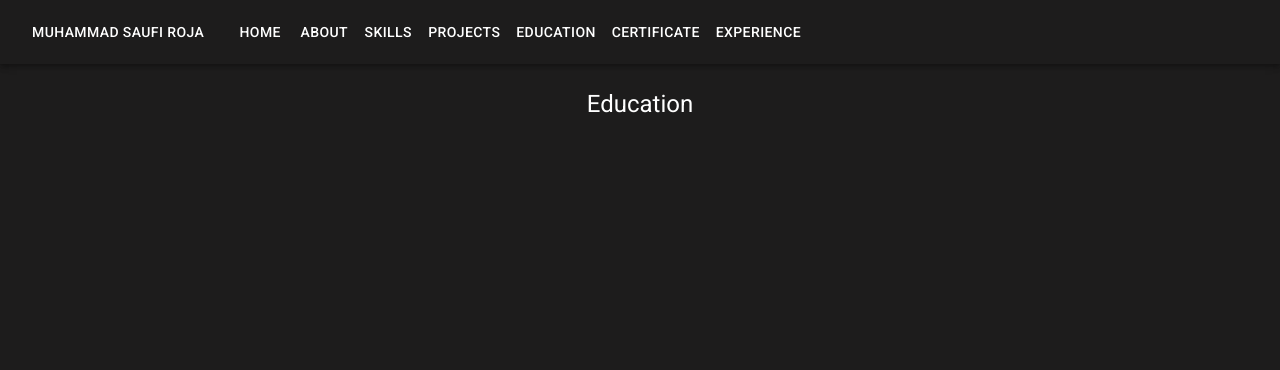
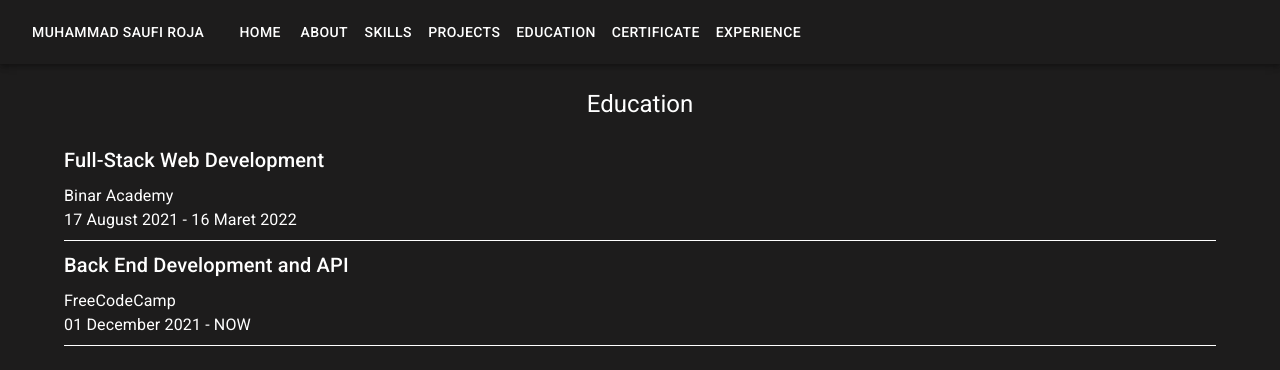
Before and after one commit to saufiroja/portofolio, a React (Create React App) app: page /education in a window 1280 px wide. Shown: the top 370 px of the page. Built offline with nearby package versions, Linux system fonts and the light colour scheme.

Commit message:
add education

```diff
--- a/src/components/Education/Education.jsx
+++ b/src/components/Education/Education.jsx
@@ -4,11 +4,29 @@ import React from 'react';
 const Education = () => {
   return (
     <>
-      <Container>
+      <Container maxWidth='lg'>
         <Box px={{ xs: 5, sm: 5 }} py={{ xs: 5, sm: 3 }}>
           <Typography variant='h5' align='center'>
             Education
           </Typography>
+        </Box>
+      </Container>
+      <Container maxWidth='lg'>
+        <Box pb={1}>
+          <Typography variant='h6'>Full-Stack Web Development</Typography>
+        </Box>
+        <Box borderBottom={1} pb={1}>
+          <Typography variant='body1'>Binar Academy</Typography>
+          <Typography variant='body1'>
+            17 August 2021 - 16 Maret 2022
+          </Typography>
+        </Box>
+        <Box pb={1} pt={1}>
+          <Typography variant='h6'>Back End Development and API</Typography>
+        </Box>
+        <Box borderBottom={1} pb={1}>
+          <Typography variant='body1'>FreeCodeCamp</Typography>
+          <Typography variant='body1'>01 December 2021 - NOW</Typography>
         </Box>
       </Container>
     </>
```
